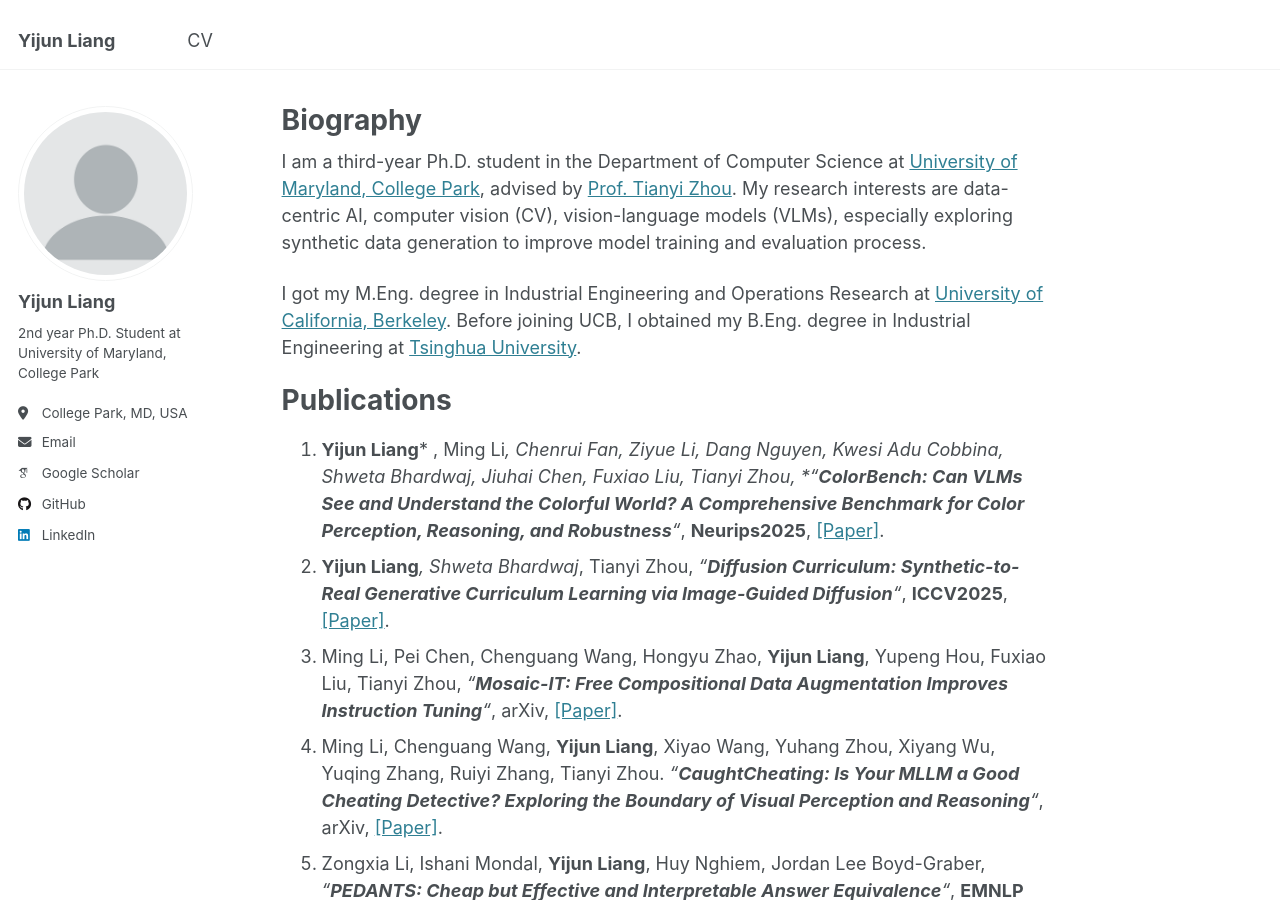
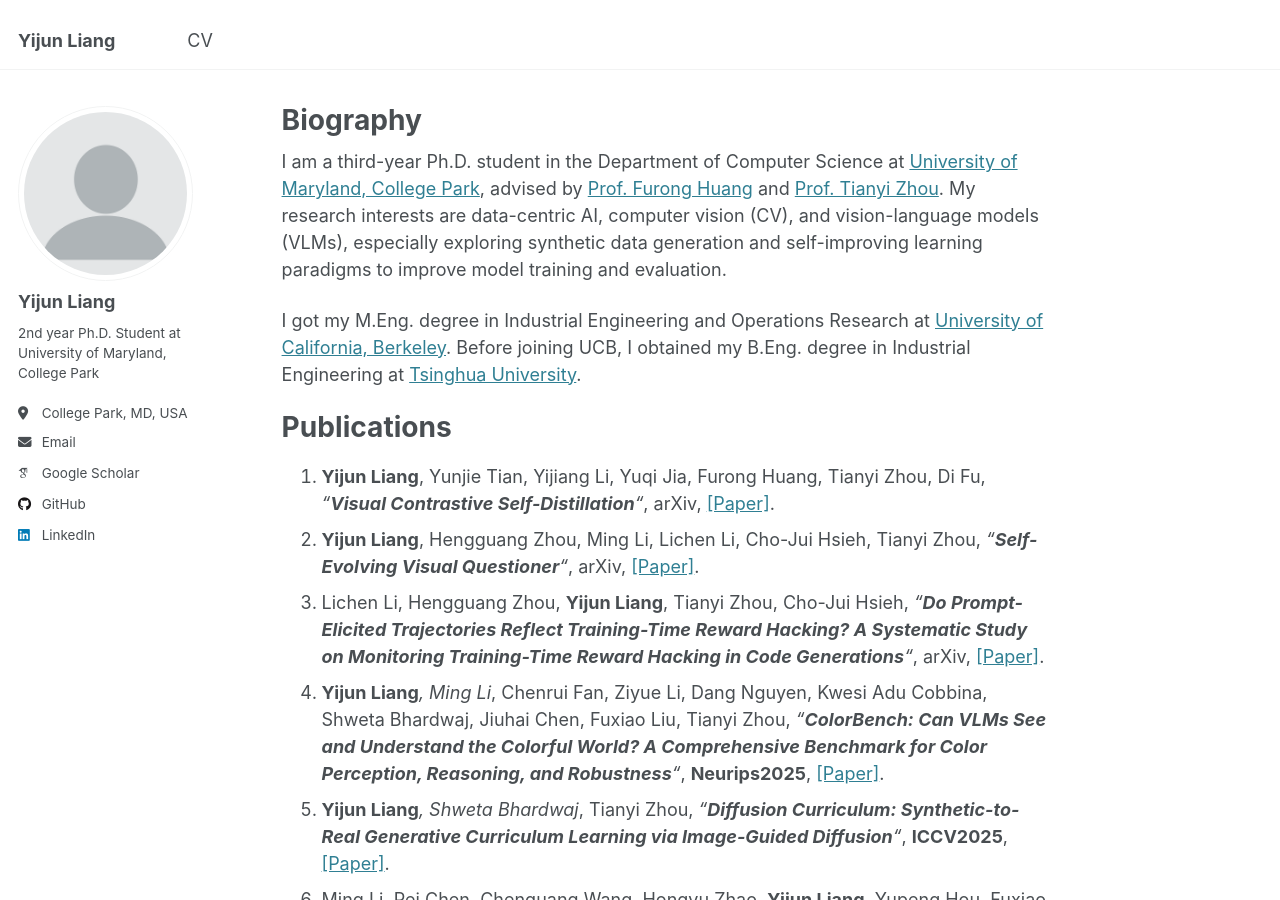
Before and after one commit to joliang17/joliang17.github.io, a Jekyll site: the page built from _pages/about.md, in a window 1280 px wide and 900 px high. Built offline with Jekyll 4.4.1, drawn with Linux system fonts in a browser that asks for light colours; some web fonts are replaced.

Commit message:
Update list

```diff
--- a/_pages/about.md
+++ b/_pages/about.md
@@ -7,8 +7,8 @@ redirect_from:
   - /about.html
 ---
 
-I am a third-year Ph.D. student in the Department of Computer Science at [University of Maryland, College Park](https://umd.edu/), advised by [Prof. Tianyi Zhou](https://tianyizhou.github.io/).
-My research interests are data-centric AI, computer vision (CV), vision-language models (VLMs), especially exploring synthetic data generation to improve model training and evaluation process.
+I am a third-year Ph.D. student in the Department of Computer Science at [University of Maryland, College Park](https://umd.edu/), advised by [Prof. Furong Huang](https://furong-huang.com/) and [Prof. Tianyi Zhou](https://tianyizhou.github.io/).
+My research interests are data-centric AI, computer vision (CV), and vision-language models (VLMs), especially exploring synthetic data generation and self-improving learning paradigms to improve model training and evaluation.
 
 I got my M.Eng. degree in Industrial Engineering and Operations Research at [University of California, Berkeley](https://ieor.berkeley.edu/). Before joining UCB, I obtained my B.Eng. degree in Industrial Engineering at [Tsinghua University](https://www.ie.tsinghua.edu.cn/eng/).
 
@@ -17,11 +17,13 @@ I got my M.Eng. degree in Industrial Engineering and Operations Research at [Uni
 
 Publications
 ======
-1. **Yijun Liang***
-, Ming Li*, Chenrui Fan, Ziyue Li, Dang Nguyen, Kwesi Adu Cobbina, Shweta Bhardwaj, Jiuhai Chen, Fuxiao Liu, Tianyi Zhou, *"**ColorBench: Can VLMs See and Understand the Colorful World? A Comprehensive Benchmark for Color Perception, Reasoning, and Robustness**"*, **Neurips2025**, [[Paper]](https://arxiv.org/pdf/2504.10514).
+1. **Yijun Liang**, Yunjie Tian, Yijiang Li, Yuqi Jia, Furong Huang, Tianyi Zhou, Di Fu, *"**Visual Contrastive Self-Distillation**"*, arXiv, [[Paper]](https://arxiv.org/abs/2607.21556).
+1. **Yijun Liang**, Hengguang Zhou, Ming Li, Lichen Li, Cho-Jui Hsieh, Tianyi Zhou, *"**Self-Evolving Visual Questioner**"*, arXiv, [[Paper]](https://arxiv.org/abs/2606.13929).
+1. Lichen Li, Hengguang Zhou, **Yijun Liang**, Tianyi Zhou, Cho-Jui Hsieh, *"**Do Prompt-Elicited Trajectories Reflect Training-Time Reward Hacking? A Systematic Study on Monitoring Training-Time Reward Hacking in Code Generations**"*, arXiv, [[Paper]](https://arxiv.org/abs/2604.23488).
+1. **Yijun Liang***, Ming Li*, Chenrui Fan, Ziyue Li, Dang Nguyen, Kwesi Adu Cobbina, Shweta Bhardwaj, Jiuhai Chen, Fuxiao Liu, Tianyi Zhou, *"**ColorBench: Can VLMs See and Understand the Colorful World? A Comprehensive Benchmark for Color Perception, Reasoning, and Robustness**"*, **Neurips2025**, [[Paper]](https://arxiv.org/abs/2504.10514).
 1. **Yijun Liang***, Shweta Bhardwaj*, Tianyi Zhou, *"**Diffusion Curriculum: Synthetic-to-Real Generative Curriculum Learning via Image-Guided Diffusion**"*, **ICCV2025**, [[Paper]](https://arxiv.org/abs/2410.13674).
 2. Ming Li, Pei Chen, Chenguang Wang, Hongyu Zhao, **Yijun Liang**, Yupeng Hou, Fuxiao Liu, Tianyi Zhou, *"**Mosaic-IT: Free Compositional Data Augmentation Improves Instruction Tuning**"*, arXiv, [[Paper]](https://arxiv.org/abs/2405.13326).
-3. Ming Li, Chenguang Wang, **Yijun Liang**, Xiyao Wang, Yuhang Zhou, Xiyang Wu, Yuqing Zhang, Ruiyi Zhang, Tianyi Zhou. *"**CaughtCheating: Is Your MLLM a Good Cheating Detective? Exploring the Boundary of Visual Perception and Reasoning**"*, arXiv, [[Paper]](https://arxiv.org/pdf/2507.00045).
+3. Ming Li, Chenguang Wang, **Yijun Liang**, Xiyao Wang, Yuhang Zhou, Xiyang Wu, Yuqing Zhang, Ruiyi Zhang, Tianyi Zhou. *"**CaughtCheating: Is Your MLLM a Good Cheating Detective? Exploring the Boundary of Visual Perception and Reasoning**"*, arXiv, [[Paper]](https://arxiv.org/abs/2507.00045).
 3. Zongxia Li, Ishani Mondal, **Yijun Liang**, Huy Nghiem, Jordan Lee Boyd-Graber, *"**PEDANTS: Cheap but Effective and Interpretable Answer Equivalence**"*, **EMNLP 2024**, [[Paper]](https://arxiv.org/abs/2402.11161).
 4. Shuai Peng, Di Fu, **Yijun Liang**, Liangcai Gao, Zhi Tang, *"**Geodrl: A self-learning framework for geometry problem solving using reinforcement learning in deductive reasoning**"*, **ACL 2023**, [[Paper]](https://aclanthology.org/2023.findings-acl.850.pdf).
 5. Shuai Peng, Di Fu, Yong Cao, **Yijun Liang**, Gu Xu, Liangcai Gao, Zhi Tang, *"**Compute Like Humans: Interpretable Step-by-step Symbolic Computation with Deep Neural Network**"*, **KDD 2022**, [[Paper]](https://dl.acm.org/doi/abs/10.1145/3534678.3539276).
```
